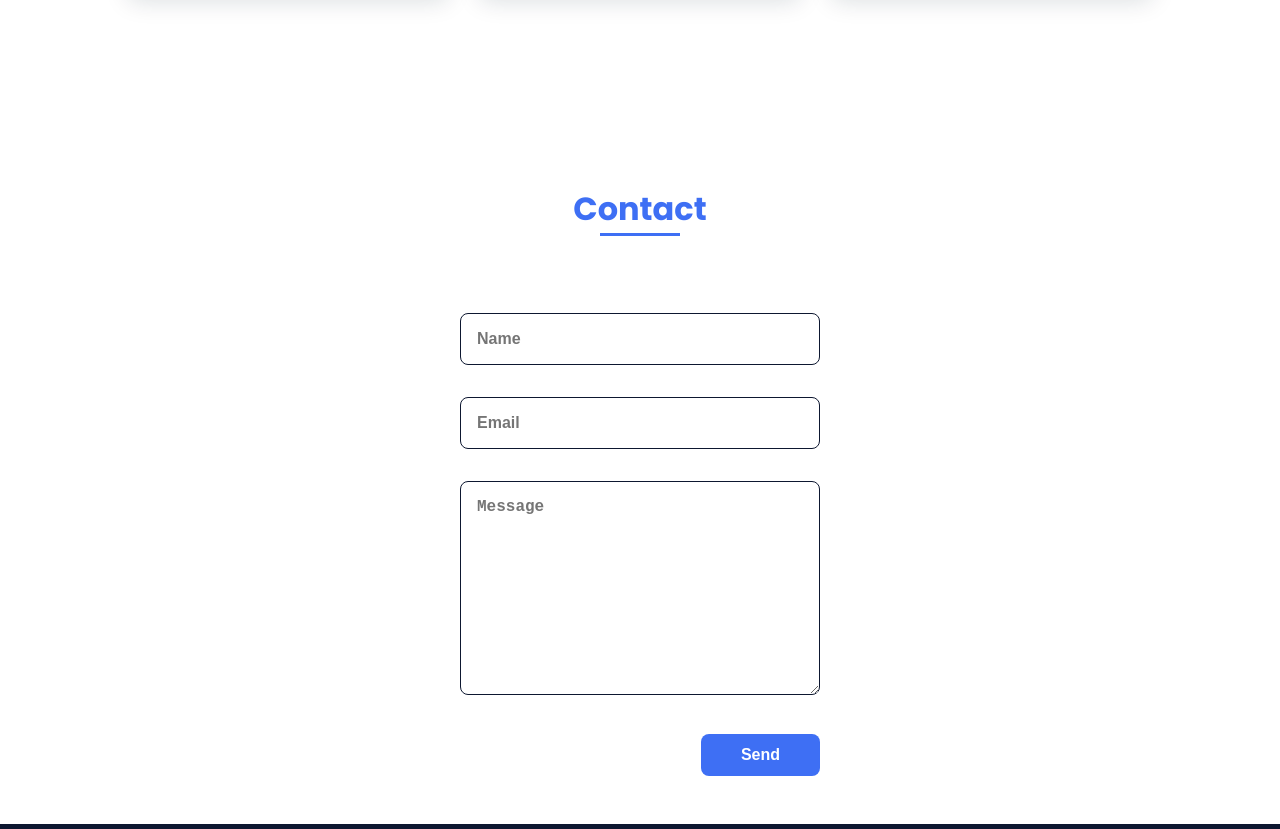
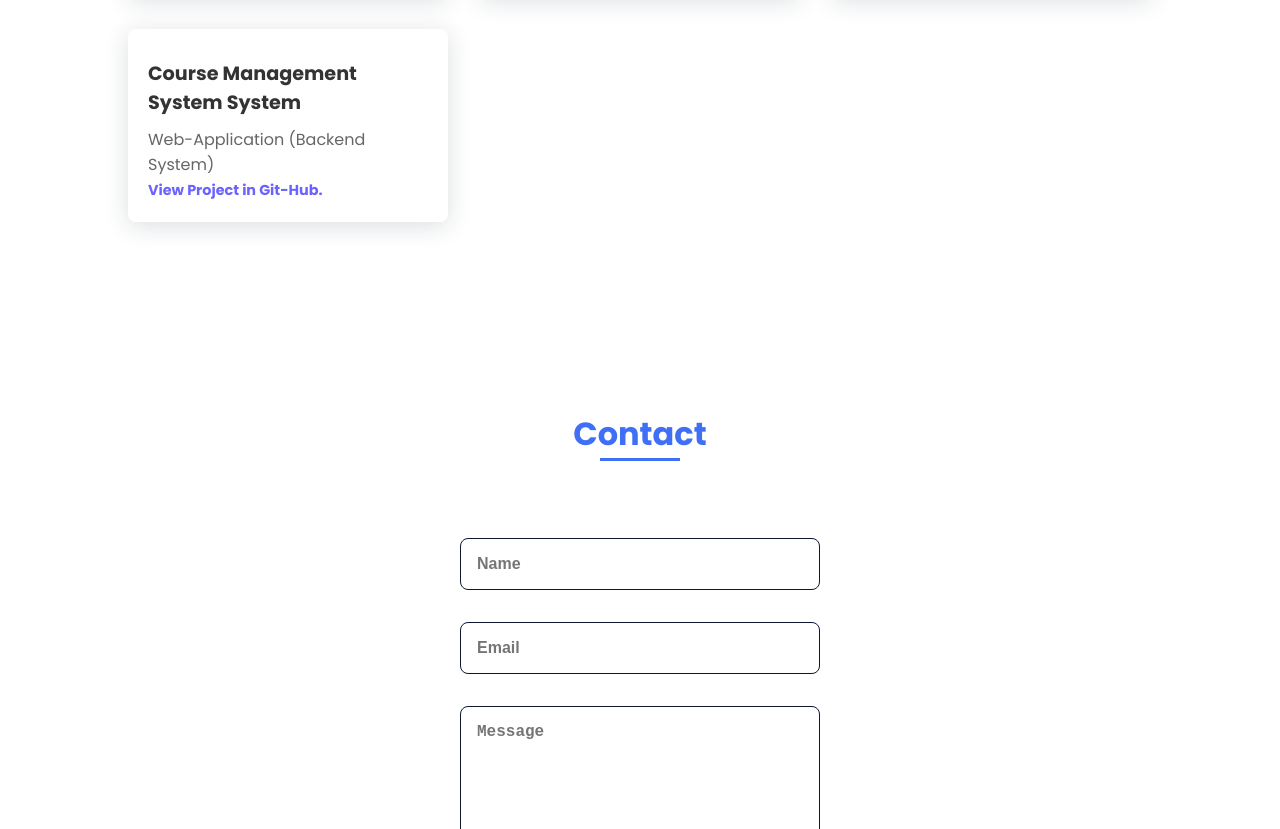
Before and after one commit to Soumik-Ghosh-2924/Personal-Portfolio, a plain HTML site: page index.html in a window 1280 px wide. Shown: the part 2560-3389 px from the top of the page. Drawn offline with nearby package versions, Linux system fonts and the light colour scheme.

Commit message:
Updated main HTML file for portfolio website

```diff
--- a/index.html
+++ b/index.html
@@ -188,7 +188,13 @@
                 <div class="work__img">
                     <h3>Movie Ticket Booking System</h3>
                     <p>Web-Application (Backend System)</p>
-                    <a href="https://github.com/Soumik-Ghosh-2924/Movie-Ticket-Booking-Project" target="https://github.com/Soumik-Ghosh-2924/Movie-Ticket-Booking-Project">View Project in Git-Hub.</a>
+                    <a href="https://github.com/Soumik-Ghosh-2924/movie-booking-system" target="https://github.com/Soumik-Ghosh-2924/movie-booking-system">View Project in Git-Hub.</a>
+                </div>
+
+                <div class="work__img">
+                    <h3>Course Management System System</h3>
+                    <p>Web-Application (Backend System)</p>
+                    <a href="https://github.com/Soumik-Ghosh-2924/Course-Management-System" target="https://github.com/Soumik-Ghosh-2924/Course-Management-System">View Project in Git-Hub.</a>
                 </div>
 
             </div>
```
